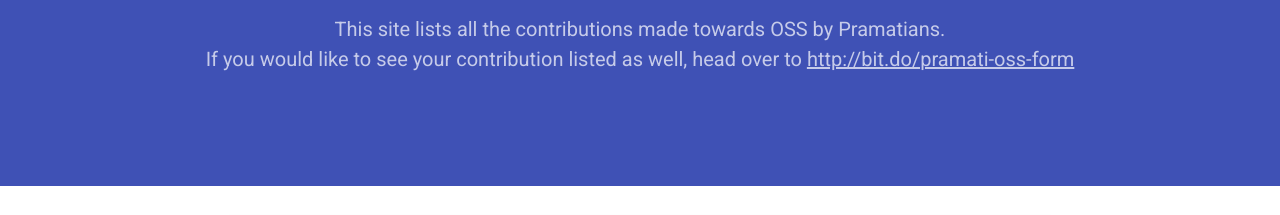
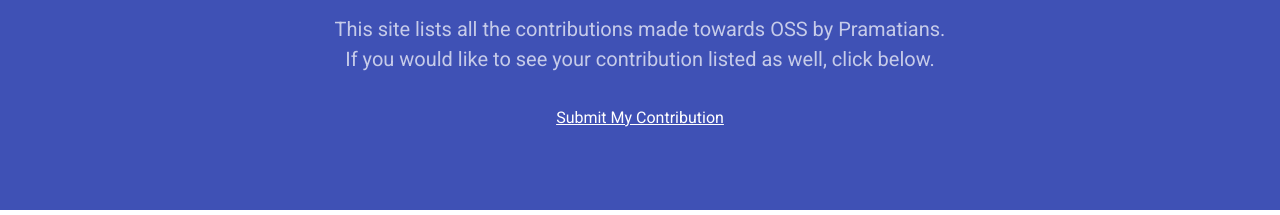
Before and after one commit to nagarajhubli/pramati-oss, a plain HTML site: page index.html in a window 1280 px wide. Shown: the part 161-376 px from the top of the page. Drawn offline with Linux system fonts and the light colour scheme.

Commit message:
"Submit My Contribution" button added

```diff
--- a/index.html
+++ b/index.html
@@ -12,7 +12,8 @@
   <body>
     <section class="page-header">
       <h1 class="project-name">Pramati Open Source Contributions</h1>
-      <h2 class="project-tagline">This site lists all the contributions made towards OSS by Pramatians. <br />If you would like to see your contribution listed as well, head over to <a href="http://bit.do/pramati-oss-form">http://bit.do/pramati-oss-form</a></h2>
+      <h2 class="project-tagline">This site lists all the contributions made towards OSS by Pramatians. <br />If you would like to see your contribution listed as well, click below.</h2>
+      <a href="http://bit.do/pramati-oss-form">Submit My Contribution</a>
       <!--<a href="https://github.com/nagarajhubli/pramati-oss" class="btn">View on GitHub</a>
       <a href="https://github.com/nagarajhubli/pramati-oss/zipball/master" class="btn">Download .zip</a>
       <a href="https://github.com/nagarajhubli/pramati-oss/tarball/master" class="btn">Download .tar.gz</a>-->
```
